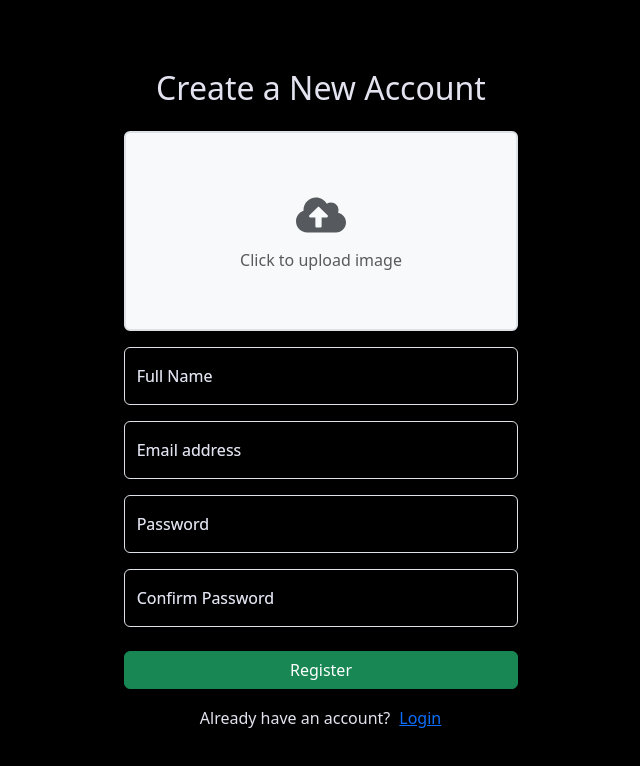
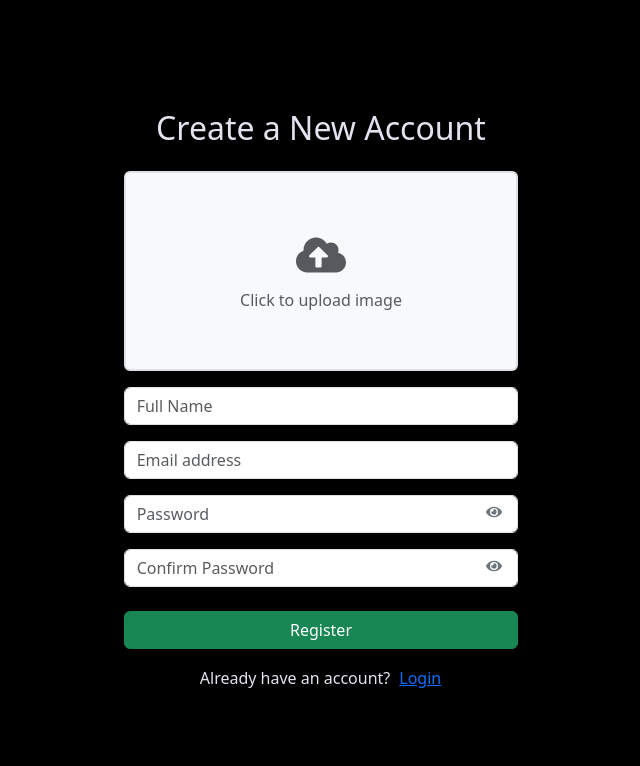
Before and after one commit to mahmoudEwiis/React-ecommerce, a React (Create React App) app: page /register in a window 1280 px wide. Shown: the top 766 px of the page, without its empty margins (319-959 px from the left). Built offline with nearby package versions, Linux system fonts and the light colour scheme.

Commit message:
Fixed Form Registeration

```diff
--- a/src/features/auth/Login.jsx
+++ b/src/features/auth/Login.jsx
@@ -14,7 +14,7 @@ export default function Login() {
     const [password, setPassword] = useState('');
     const [touched, setTouched] = useState({ email: false, password: false });
     const [showPassword, setShowPassword] = useState(false);
-    const { setProfile } =  useProfile();
+    const { setProfile } = useProfile();
     const navigate = useNavigate();
 
     const emailValid = /^[A-Z0-9._%+-]+@[A-Z0-9.-]+\.[A-Z]{2,}$/i.test(email);
@@ -29,11 +29,11 @@ export default function Login() {
         setTouched({ email: true, password: true });
         if (emailValid && passwordValid) {
             try {
-                await login({ email , password });
+                await login({ email, password });
 
-                const profile =  await getProfile()
+                const profile = await getProfile()
                 console.log(profile)
-                if(profile){
+                if (profile) {
                     setProfile(profile)
                 }
 
@@ -49,12 +49,69 @@ export default function Login() {
 
 
     return (
+        // <Container fluid className="vh-100 d-flex justify-content-center align-items-center">
+        //     <Row className="w-100 justify-content-center ">
+        //         <Col xs={12} sm={8} md={6} lg={4} className='form-outLay'>
+        //             <h2 className="mb-4 text-center">Login</h2>
+        //             <Form noValidate onSubmit={handleSubmit} className="w-100">
+        //                 <FloatingLabel controlId="floatingEmail" label="Email address" className="mb-3 form-floating-custom">
+        //                     <Form.Control
+        //                         type="email"
+        //                         placeholder="Email address"
+        //                         value={email}
+        //                         onChange={e => setEmail(e.target.value)}
+        //                         onBlur={() => handleBlur('email')}
+        //                         isInvalid={touched.email && !emailValid}
+        //                         isValid={touched.email && emailValid}
+
+        //                     />
+        //                     <Form.Control.Feedback type="invalid">
+        //                         Please enter a valid email address.
+        //                     </Form.Control.Feedback>
+        //                 </FloatingLabel>
+
+        //                 <FloatingLabel controlId="floatingPassword" label="Password" className="mb-4 form-floating-custom">
+        //                     <Form.Control
+        //                         type={showPassword ? 'text' : 'password'}
+        //                         placeholder="Password"
+        //                         value={password}
+        //                         onChange={e => setPassword(e.target.value)}
+        //                         onBlur={() => handleBlur('password')}
+        //                         isInvalid={touched.password && !passwordValid}
+        //                         isValid={touched.password && passwordValid}
+
+        //                     />
+        //                     <div
+        //                         className="password-toggle-icon"
+        //                         onClick={() => setShowPassword(prev => !prev)}
+        //                     >
+        //                         {showPassword ? <FaEyeSlash /> : <FaEye />}
+        //                     </div>
+        //                     <Form.Control.Feedback type="invalid">
+        //                         Password must be at least 6 characters.
+        //                     </Form.Control.Feedback>
+        //                 </FloatingLabel>
+
+        //                 <Button type="submit" className="w-100">
+        //                     Login
+        //                 </Button>
+        //                 <div className="mt-3 text-center d-flex justify-content-center align-items-center gap-1">
+        //                     Don't have an account?{' '}
+        //                     <Link to="/register" className="btn btn-link p-0">
+        //                         Register
+        //                     </Link>
+        //                 </div>
+        //             </Form>
+        //         </Col>
+        //     </Row>
+        // </Container>
         <Container fluid className="vh-100 d-flex justify-content-center align-items-center">
-            <Row className="w-100 justify-content-center ">
-                <Col xs={12} sm={8} md={6} lg={4} className='form-outLay'>
+            <Row className="w-100 justify-content-center">
+                <Col xs={12} sm={8} md={6} lg={4} className="form-outLay">
                     <h2 className="mb-4 text-center">Login</h2>
                     <Form noValidate onSubmit={handleSubmit} className="w-100">
-                        <FloatingLabel controlId="floatingEmail" label="Email address" className="mb-3 form-floating-custom">
+                        {/* Email */}
+                        <Form.Group controlId="email" className="mb-3 position-relative">
                             <Form.Control
                                 type="email"
                                 placeholder="Email address"
@@ -63,14 +120,14 @@ export default function Login() {
                                 onBlur={() => handleBlur('email')}
                                 isInvalid={touched.email && !emailValid}
                                 isValid={touched.email && emailValid}
-
                             />
                             <Form.Control.Feedback type="invalid">
                                 Please enter a valid email address.
                             </Form.Control.Feedback>
-                        </FloatingLabel>
+                        </Form.Group>
 
-                        <FloatingLabel controlId="floatingPassword" label="Password" className="mb-4 form-floating-custom">
+                        {/* Password */}
+                        <Form.Group controlId="password" className="mb-4 position-relative">
                             <Form.Control
                                 type={showPassword ? 'text' : 'password'}
                                 placeholder="Password"
@@ -79,7 +136,6 @@ export default function Login() {
                                 onBlur={() => handleBlur('password')}
                                 isInvalid={touched.password && !passwordValid}
                                 isValid={touched.password && passwordValid}
-
                             />
                             <div
                                 className="password-toggle-icon"
@@ -90,12 +146,13 @@ export default function Login() {
                             <Form.Control.Feedback type="invalid">
                                 Password must be at least 6 characters.
                             </Form.Control.Feedback>
-                        </FloatingLabel>
+                        </Form.Group>
 
-                        <Button type="submit" className="w-100">
+                        <Button type="submit" className="w-100 mb-3">
                             Login
                         </Button>
-                        <div className="mt-3 text-center d-flex justify-content-center align-items-center gap-1">
+
+                        <div className="text-center">
                             Don't have an account?{' '}
                             <Link to="/register" className="btn btn-link p-0">
                                 Register
@@ -105,5 +162,6 @@ export default function Login() {
                 </Col>
             </Row>
         </Container>
+
     );
 }
--- a/src/features/auth/Register.jsx
+++ b/src/features/auth/Register.jsx
@@ -6,6 +6,7 @@ import './auth.css';
 import { register } from './authAPI';
 import toast from 'react-hot-toast';
 import ImageUploadBox from '../../components/ImageUploadBox';
+import { FaEye, FaEyeSlash } from 'react-icons/fa';
 
 export default function Register() {
   const [form, setForm] = useState({
@@ -22,6 +23,9 @@ export default function Register() {
     password: false,
     confirm: false,
   });
+
+  const [showPassword, setShowPassword] = useState(false);
+  const [showConfirm, setShowConfirm] = useState(false);
 
   const navigate = useNavigate();
 
@@ -62,11 +66,9 @@ export default function Register() {
         <Col xs={12} sm={8} md={6} lg={4}>
           <h2 className="mb-4 text-center">Create a New Account</h2>
           <Form noValidate onSubmit={handleSubmit} className="w-100">
-
             <ImageUploadBox onUpload={(url) => setForm(prev => ({ ...prev, avatar: url }))} />
 
-            {/* Name */}
-            <FloatingLabel controlId="floatingName" label="Full Name" className="mb-3 form-floating-custom">
+            <Form.Group controlId="name" className="mb-3 position-relative">
               <Form.Control
                 type="text"
                 name="name"
@@ -78,11 +80,12 @@ export default function Register() {
                 isValid={touched.name && nameValid}
                 required
               />
-              <Form.Control.Feedback type="invalid">Please enter your name.</Form.Control.Feedback>
-            </FloatingLabel>
+              <Form.Control.Feedback type="invalid">
+                Please enter your name.
+              </Form.Control.Feedback>
+            </Form.Group>
 
-            {/* Email */}
-            <FloatingLabel controlId="floatingEmail" label="Email address" className="mb-3 form-floating-custom">
+            <Form.Group controlId="email" className="mb-3 position-relative">
               <Form.Control
                 type="email"
                 name="email"
@@ -94,13 +97,14 @@ export default function Register() {
                 isValid={touched.email && emailValid}
                 required
               />
-              <Form.Control.Feedback type="invalid">Please enter a valid email address.</Form.Control.Feedback>
-            </FloatingLabel>
+              <Form.Control.Feedback type="invalid">
+                Please enter a valid email address.
+              </Form.Control.Feedback>
+            </Form.Group>
 
-            {/* Password */}
-            <FloatingLabel controlId="floatingPassword" label="Password" className="mb-3 form-floating-custom">
+            <Form.Group controlId="password" className="mb-3 position-relative">
               <Form.Control
-                type="password"
+                type={showPassword ? 'text' : 'password'}
                 name="password"
                 placeholder="Password"
                 value={form.password}
@@ -111,15 +115,20 @@ export default function Register() {
                 required
                 minLength={6}
               />
+              <div
+                className="password-toggle-icon"
+                onClick={() => setShowPassword(prev => !prev)}
+              >
+                {showPassword ? <FaEyeSlash /> : <FaEye />}
+              </div>
               <Form.Control.Feedback type="invalid">
                 Password must be at least 6 characters.
               </Form.Control.Feedback>
-            </FloatingLabel>
+            </Form.Group>
 
-            {/* Confirm Password */}
-            <FloatingLabel controlId="floatingConfirm" label="Confirm Password" className="mb-4 form-floating-custom">
+            <Form.Group controlId="confirm" className="mb-4 position-relative">
               <Form.Control
-                type="password"
+                type={showConfirm ? 'text' : 'password'}
                 name="confirm"
                 placeholder="Confirm Password"
                 value={form.confirm}
@@ -129,8 +138,16 @@ export default function Register() {
                 isValid={touched.confirm && confirmValid}
                 required
               />
-              <Form.Control.Feedback type="invalid">Passwords do not match.</Form.Control.Feedback>
-            </FloatingLabel>
+              <div
+                className="password-toggle-icon"
+                onClick={() => setShowConfirm(prev => !prev)}
+              >
+                {showConfirm ? <FaEyeSlash /> : <FaEye />}
+              </div>
+              <Form.Control.Feedback type="invalid">
+                Passwords do not match.
+              </Form.Control.Feedback>
+            </Form.Group>
 
             <Button variant="success" type="submit" className="w-100 mb-3">
               Register
--- a/src/features/auth/auth.css
+++ b/src/features/auth/auth.css
@@ -7,13 +7,6 @@
     padding-right: 3rem;
   }
 
-  .form-control  , .form-control:focus{
-    background-color: transparent;
-    color: #6c757d;
-  }
-  .form-control::placeholder {
-    color: #6c757d !important;
-  }
   .form-floating-custom .form-control:focus ~ label,
   .form-floating-custom .form-control:not(:placeholder-shown) ~ label {
     top: -0.2em;
@@ -45,7 +38,7 @@
 
   .password-toggle-icon {
     position: absolute;
-    top: 50%;
+    top: 40%;
     right: 1rem;
     transform: translateY(-50%);
     cursor: pointer;
@@ -55,10 +48,11 @@
 
   input.is-invalid + .password-toggle-icon {
     right: .5rem !important;
-    top: 32%;
+    top: 25%;
   }
 
   input.is-valid + .password-toggle-icon {
+    top: 43%;
     right: .5rem !important;
   }
 
```
